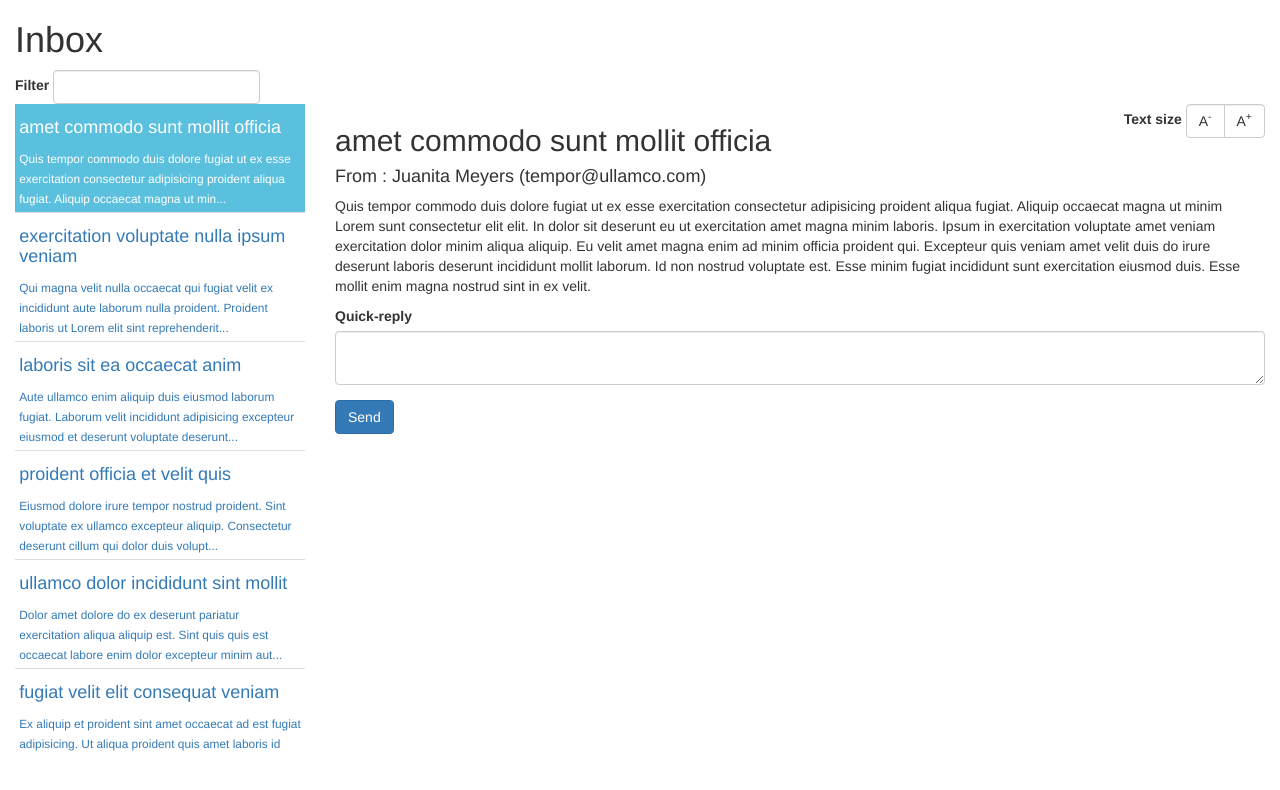
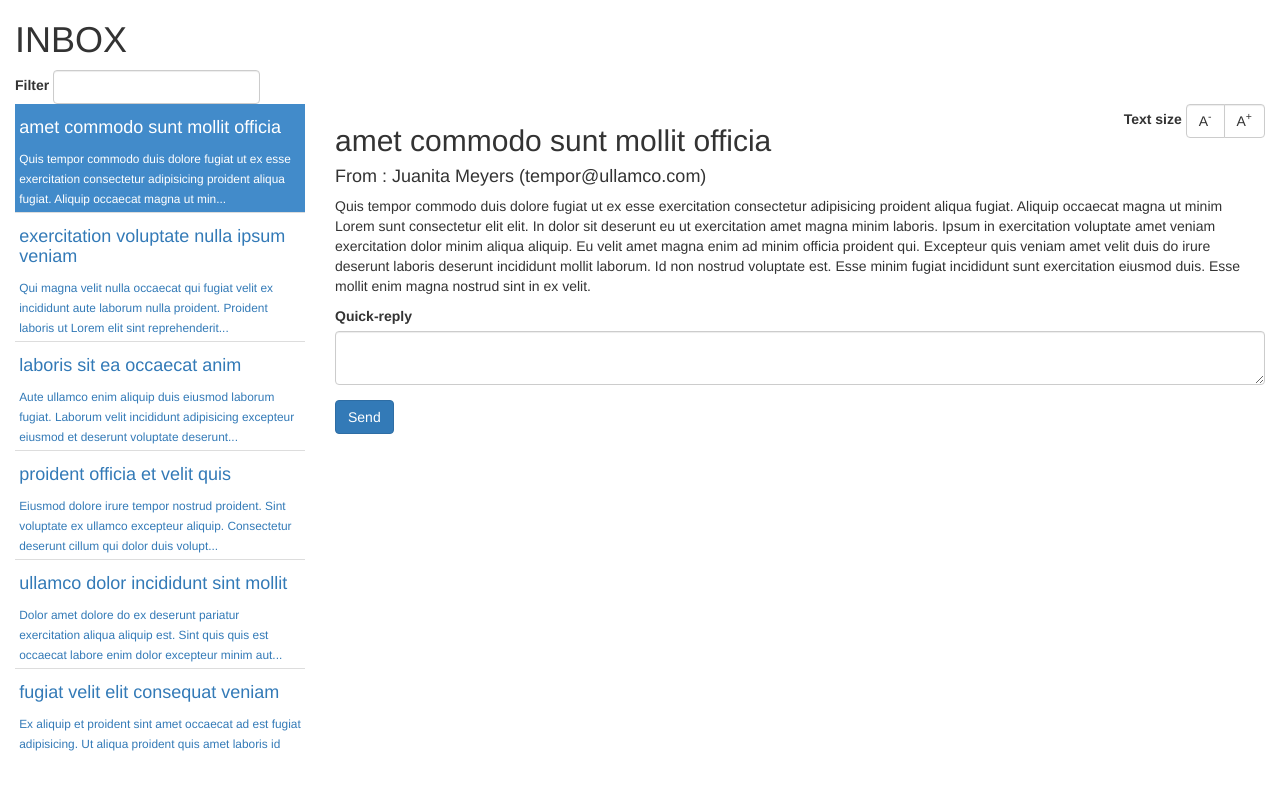
Before and after one commit to Dominionized/mail, a website: page index.html in a window 1280 px wide. Both pictures are taken after a click on the link 160 px from the left and 158 px from the top of the page. Drawn offline with nearby package versions, Linux system fonts and the light colour scheme; some packages are replaced by stand-ins of ours.

Commit message:
Slexyfied da sitez

```diff
--- a/assets/main.css
+++ b/assets/main.css
@@ -18,6 +18,6 @@
 }
 
 .selected {
-	background-color: #5bc0de;
+	background-color: #428bca;
 	color: white;
 }
--- a/inbox/inbox.tpl.html
+++ b/inbox/inbox.tpl.html
@@ -1,4 +1,4 @@
-<h1>Inbox</h1>
+<h1 class="text-uppercase">Inbox</h1>
 <div class="form-inline">
 	<form>
 		<div class="form-group">
```
